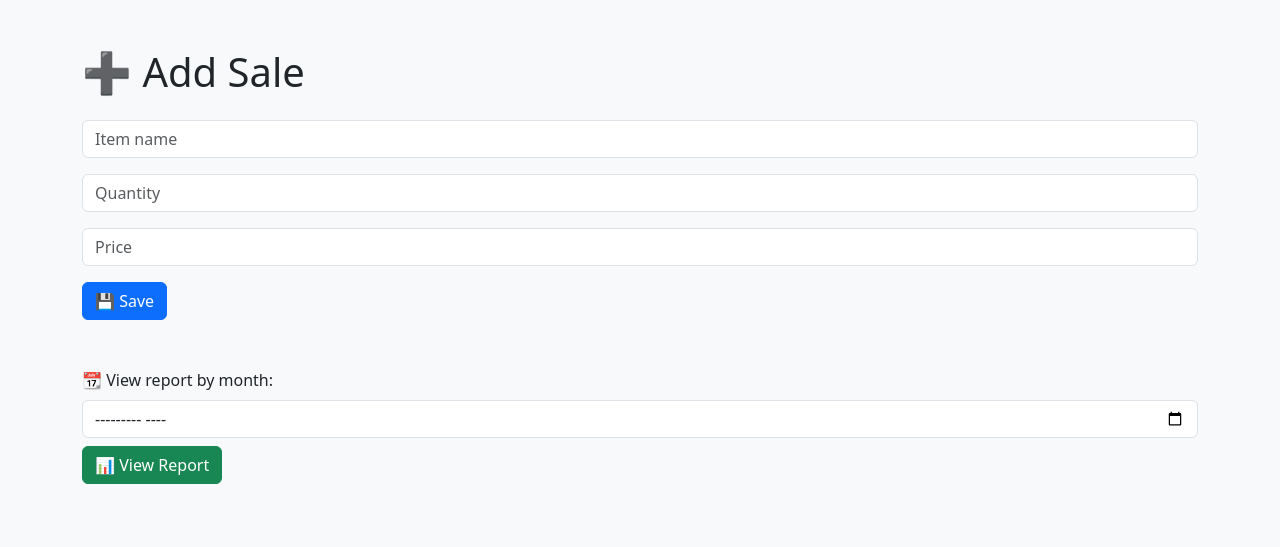
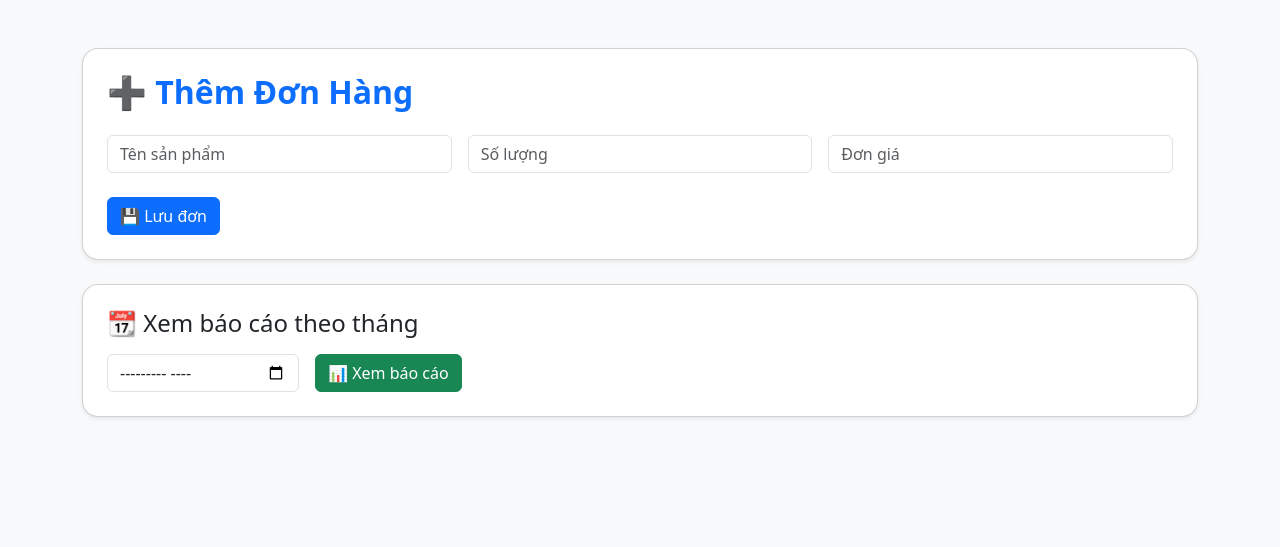
Before and after one commit to HieuTran2303/eleven-sales, a Flask app: page / in a window 1280 px wide. Shown: the top 547 px of the page. Run offline with Flask 3, Linux system fonts and the light colour scheme.

Commit message:
Nâng cấp UI với Bootstrap

```diff
--- a/templates/index.html
+++ b/templates/index.html
@@ -1,32 +1,45 @@
 <!DOCTYPE html>
-<html>
+<html lang="en">
 <head>
-  <title>ElEvEn Sales</title>
+  <meta charset="UTF-8">
+  <title>ElEvEn Sales - Add Sale</title>
   <link href="https://cdn.jsdelivr.net/npm/bootstrap@5.3.0/dist/css/bootstrap.min.css" rel="stylesheet">
 </head>
-<body class="p-5 bg-light">
+<body class="bg-light py-5">
 
-  <div class="container">
-    <h1 class="mb-4">➕ Add Sale</h1>
-    <form method="POST" class="mb-5">
-      <div class="mb-3">
-        <input class="form-control" type="text" name="item" placeholder="Item name" required>
+<div class="container">
+  <div class="card shadow-sm rounded-4 p-4">
+    <h2 class="mb-4 text-primary fw-bold">➕ Thêm Đơn Hàng</h2>
+    <form method="POST">
+      <div class="row g-3">
+        <div class="col-md-4">
+          <input class="form-control" type="text" name="item" placeholder="Tên sản phẩm" required>
+        </div>
+        <div class="col-md-4">
+          <input class="form-control" type="number" name="quantity" placeholder="Số lượng" required>
+        </div>
+        <div class="col-md-4">
+          <input class="form-control" type="number" step="0.01" name="price" placeholder="Đơn giá" required>
+        </div>
       </div>
-      <div class="mb-3">
-        <input class="form-control" type="number" name="quantity" placeholder="Quantity" required>
-      </div>
-      <div class="mb-3">
-        <input class="form-control" type="number" name="price" placeholder="Price" step="0.01" required>
-      </div>
-      <button class="btn btn-primary" type="submit">💾 Save</button>
-    </form>
-
-    <form action="/report" class="mb-3">
-      <label for="month" class="form-label">📆 View report by month:</label>
-      <input class="form-control mb-2" type="month" name="month" required>
-      <button class="btn btn-success">📊 View Report</button>
+      <button class="btn btn-primary mt-4">💾 Lưu đơn</button>
     </form>
   </div>
 
+  <div class="card shadow-sm rounded-4 p-4 mt-4">
+    <h4 class="mb-3">📆 Xem báo cáo theo tháng</h4>
+    <form action="/report">
+      <div class="row g-3 align-items-center">
+        <div class="col-auto">
+          <input class="form-control" type="month" name="month" required>
+        </div>
+        <div class="col-auto">
+          <button class="btn btn-success">📊 Xem báo cáo</button>
+        </div>
+      </div>
+    </form>
+  </div>
+</div>
+
 </body>
 </html>
```
Also changed, not shown: templates/report.html (+32 -20 lines).
